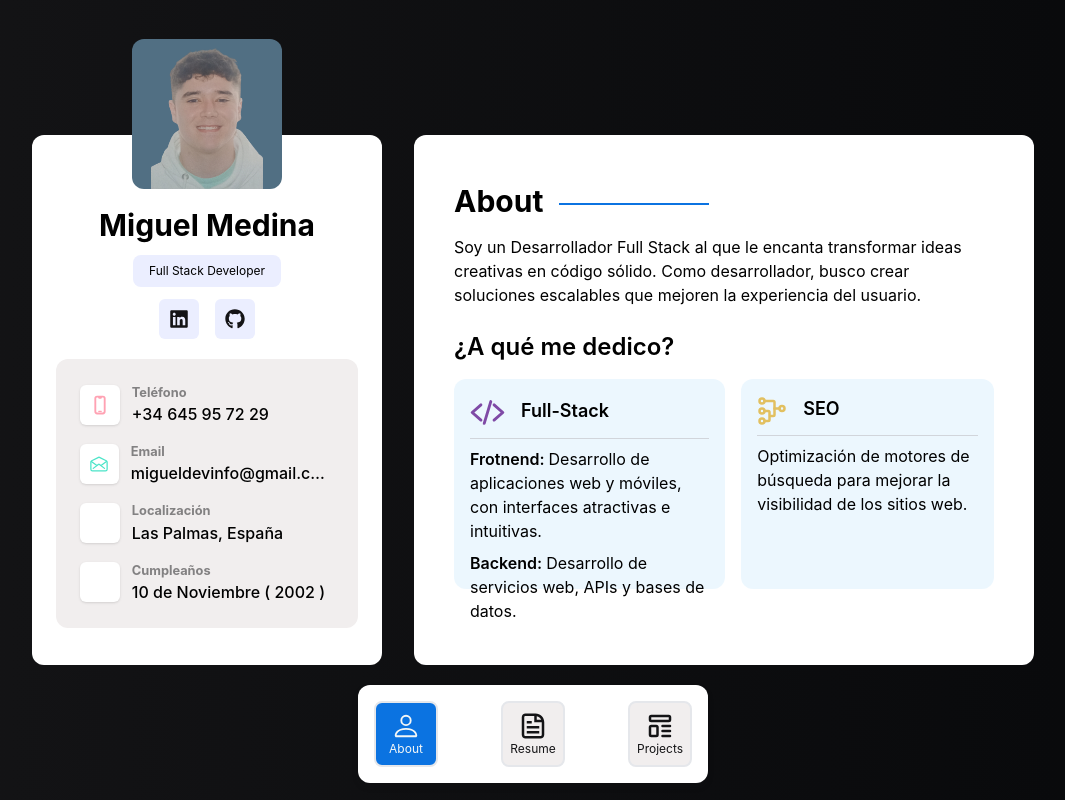
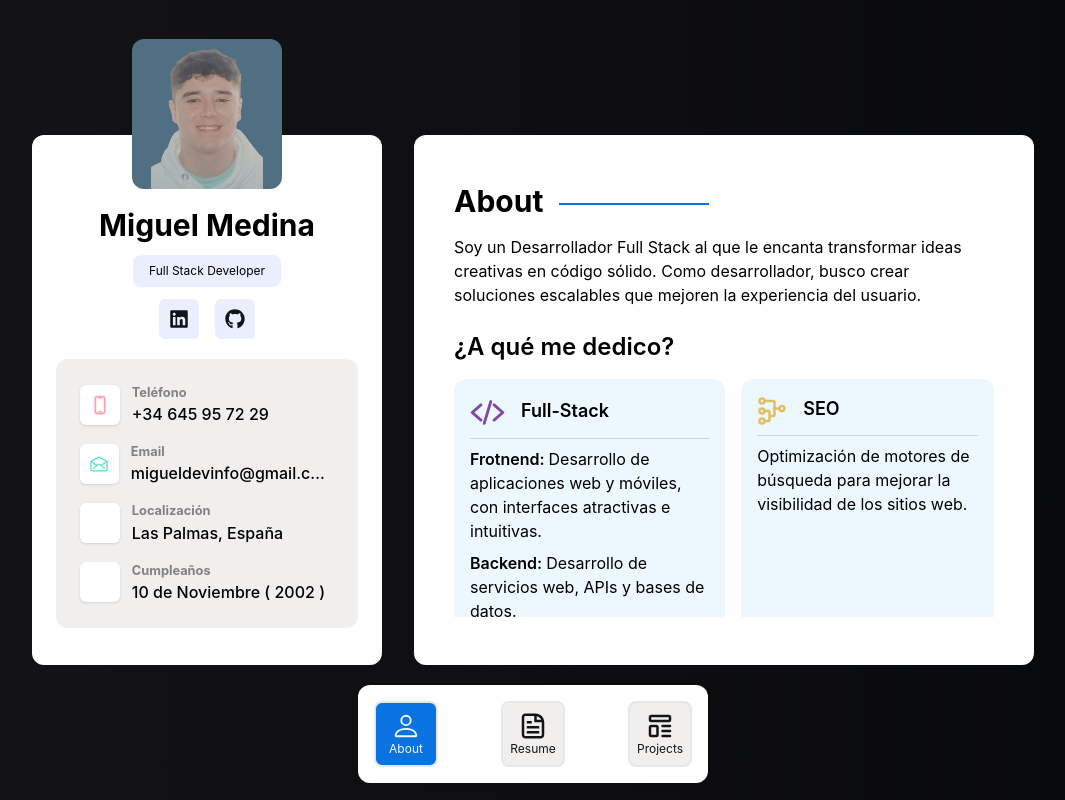
Before and after one commit to MiguelMR86/Portfolio, a React (Vite) app: page / in a window 1280 px wide. Shown: the whole page, without its empty margins (107-1172 px from the left). Built offline with nearby package versions, Linux system fonts and the light colour scheme; some icons are missing.

Commit message:
Card height divice fix

```diff
--- a/src/components/cards/Card.tsx
+++ b/src/components/cards/Card.tsx
@@ -5,7 +5,7 @@ function Card(props) {
   const { icon, title, children, className, style } = props
   return (
     <div
-      className={`bg-sky-100/60 h-[210px] md:h-[185px] lg:h-[185px] xl:h-[170px] p-4 rounded-xl ${className}`}
+      className={`bg-sky-100/60 h-[250px] md:h-[250px] lg:h-[185px] xl:h-[250px] xl:max-w-[350px] p-4 rounded-xl ${className}`}
       style={style}
     >
       {(title || icon) && (
```
